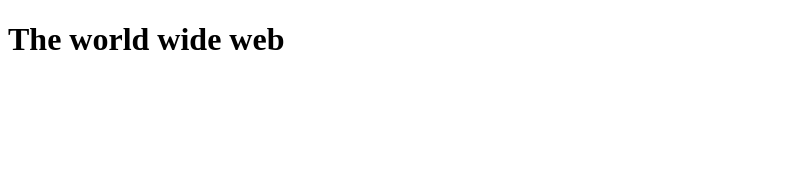
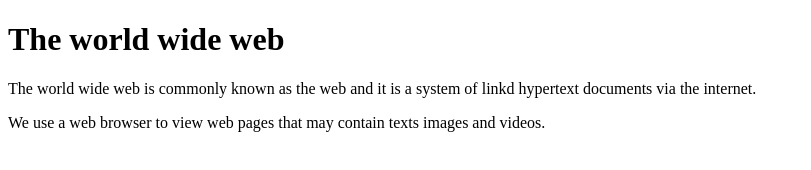
Before and after one commit to bida23-111/helloworld, a plain HTML site: page index.html in a window 1280 px wide. Shown: the whole page, without its empty margins (0-811 px from the left). Drawn offline with Linux system fonts and the light colour scheme.

Commit message:
Update index.html

```diff
--- a/index.html
+++ b/index.html
@@ -5,5 +5,7 @@
 </head>
   <body>
  <h1> The world wide web </h1>
+    <p> The world wide web is commonly known as the web and it is a system of linkd hypertext documents via the internet.</p>
+    <p> We use a web browser to view web pages that may contain texts images and videos. </p>
   </body>
 </html>
```
